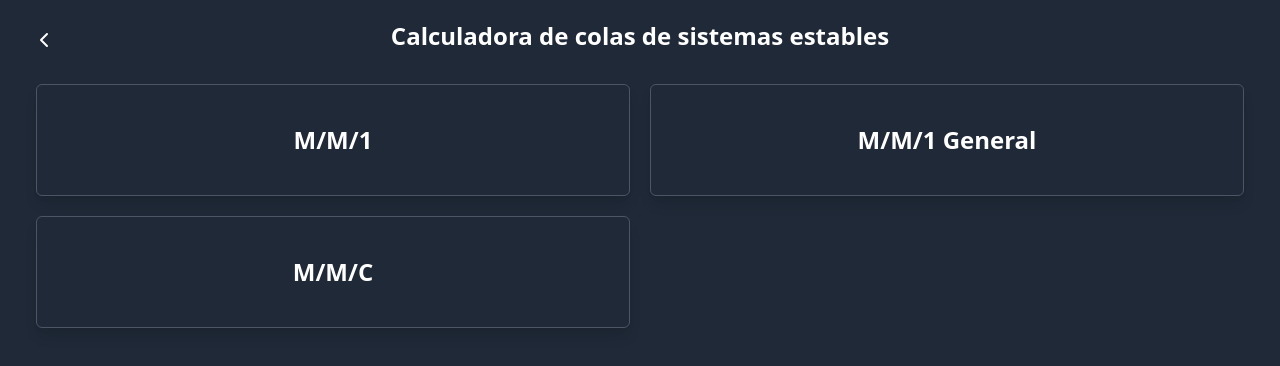
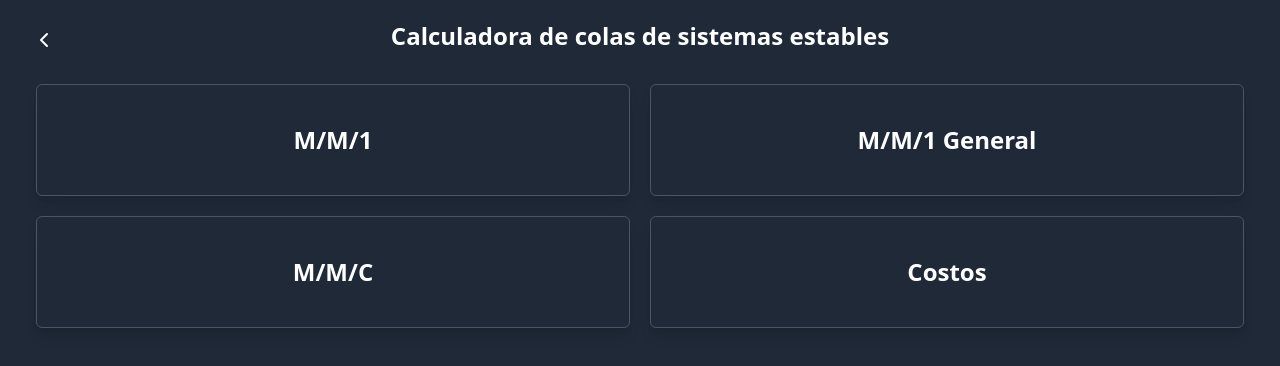
Before and after one commit to Kev2000-Github/queue-calculator, a React (Vite) app: page / in a window 1280 px wide. Shown: the top 366 px of the page. Built offline with nearby package versions, Linux system fonts and the light colour scheme.

Commit message:
Add new option in home

```diff
--- a/src/screens/home/home.tsx
+++ b/src/screens/home/home.tsx
@@ -14,6 +14,10 @@ const types = [
     name: "M/M/C",
     path: routes.MMC,
   },
+  {
+    name: "Costos",
+    path: routes.COSTS
+  }
 ];
 
 const HomePage = () => {
```
